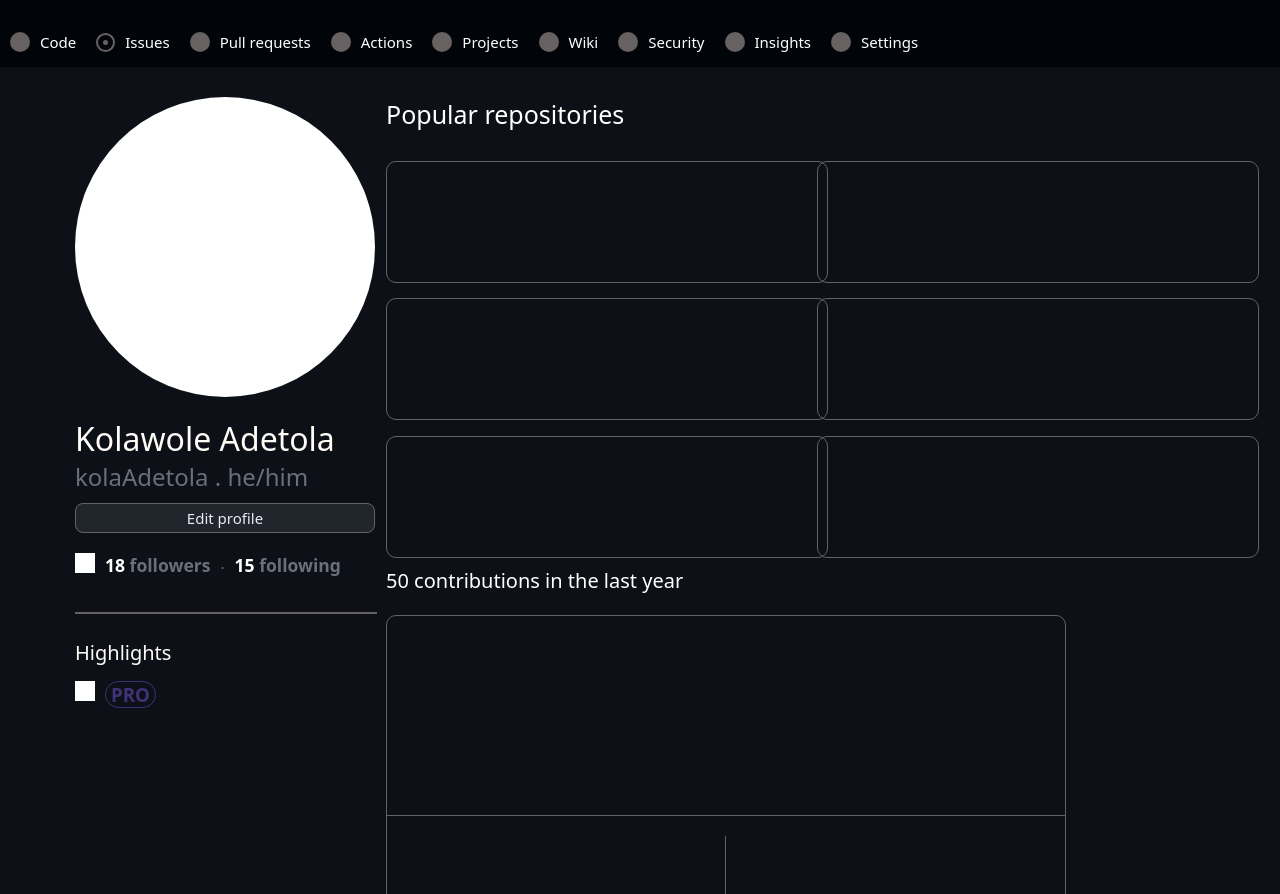
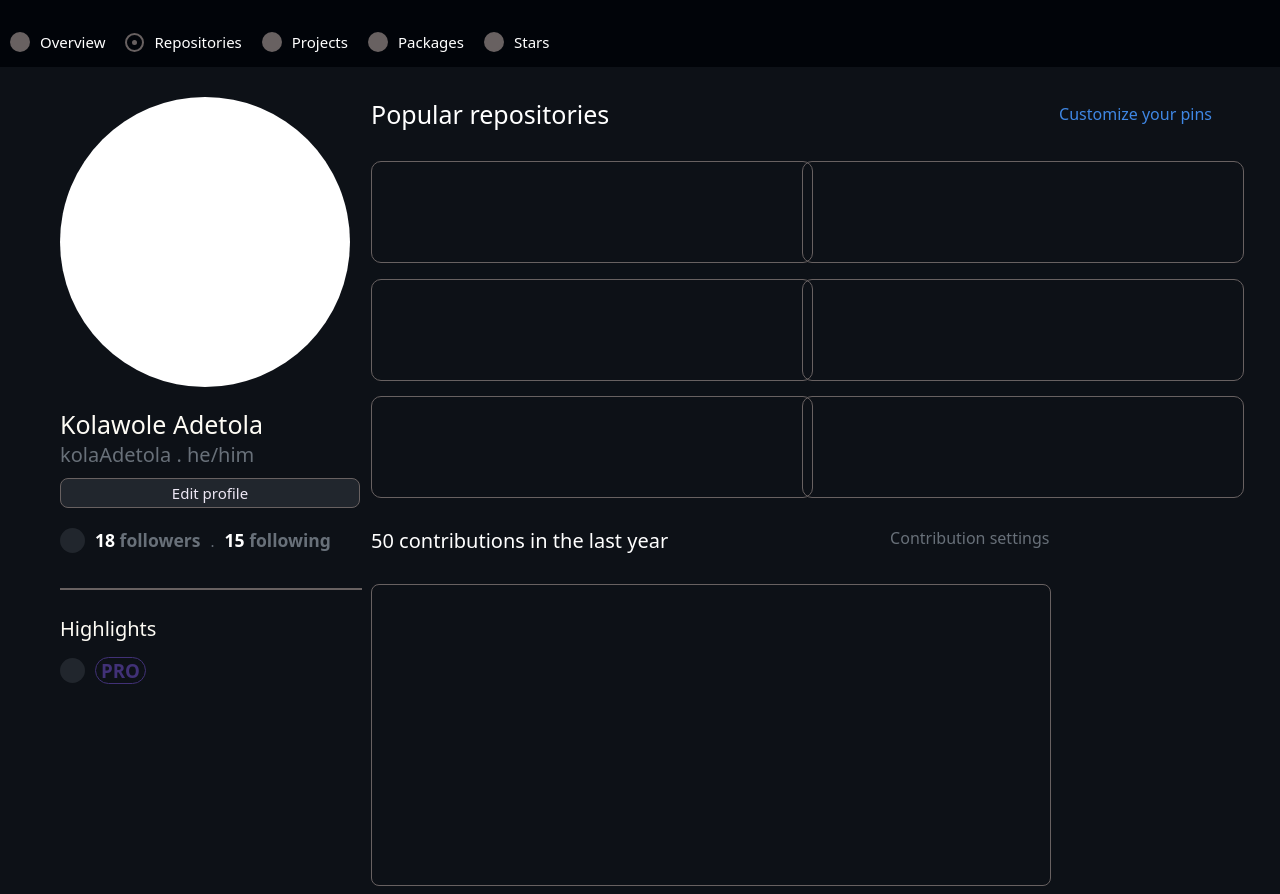
Before and after one commit to KolaAdetola/GITHUB-CLONE, a plain HTML site: page index.html in a window 1280 px wide. Shown: the part 58-952 px from the top of the page. Drawn offline with nearby package versions, Linux system fonts and the light colour scheme.

Commit message:
"Updated index.html and style.css files: removed and rearranged HTML elements, modified CSS styles and layouts, and adjusted font sizes and colors."

```diff
--- a/index.html
+++ b/index.html
@@ -61,56 +61,32 @@
     <div class="pages">
         <div class="code">
             <div class="nav-img"></div>
-            <li><a href="">
-                <h3>Code</h3>
+            <li><a href="#">
+                <h3>Overview</h3>
             </a></li>
         </div>
         <div class="nav-text">
             <div class="circle-nav">
                 <div class="dot-nav"></div>
             </div>
-            <li><a href=""><h3>Issues</h3></a></li>
+            <li><a href=""><h3>Repositories</h3></a></li>
         </div>
         <div class="code">
             <div class="nav-img"></div>
-            <li><a href="">
-                <h3>Pull requests</h3>
-            </a></li>
-        </div>
-        <div class="code">
-            <div class="nav-img"></div>
-            <li><a href="">
-                <h3>Actions</h3>
-            </a></li>
-        </div>
-        <div class="code">
-            <div class="nav-img"></div>
-            <li><a href="">
+            <li><a href="#">
                 <h3>Projects</h3>
             </a></li>
         </div>
         <div class="code">
             <div class="nav-img"></div>
-            <li><a href="">
-                <h3>Wiki</h3>
+            <li><a href="#">
+                <h3>Packages</h3>
             </a></li>
         </div>
         <div class="code">
             <div class="nav-img"></div>
-            <li><a href="">
-                <h3>Security</h3>
-            </a></li>
-        </div>
-        <div class="code">
-            <div class="nav-img"></div>
-            <li><a href="">
-                <h3>Insights</h3>
-            </a></li>
-        </div>
-        <div class="code">
-            <div class="nav-img"></div>
-            <li><a href="">
-                <h3>Settings</h3>
+            <li><a href="#">
+                <h3>Stars</h3>
             </a></li>
         </div>
     </div>
@@ -141,6 +117,7 @@
     <div class="pinned-repos">
         <div class="repos-text">
             <h1>Popular repositories</h1>
+            <h4>Customize your pins</h4>
         </div>
         <div class="repos">
             <div class="projects"></div>
@@ -150,18 +127,20 @@
             <div class="projects"></div>
             <div class="projects"></div>
         </div>
+        <div class="contri">
             <div class="cont-text">
                 <h1>50 contributions in the last year</h1>
+                <h4>Contribution settings </h4>
             </div>
             <div class="contribution">
-            <div class="commits">
+                <!-- <div class="commits">
 
                 </div>
                  <div class="act-over">
                     <div class="acti"></div>
                     <div class="line-commit"></div>
                     <div class="cross"></div>
-            </div>
+                </div> -->
             </div>
             <div class="cont-act">
                 <div class="repo-text">
@@ -169,11 +148,12 @@
                 </div>
                 <div class="cap">
                     <div class="june">
-                    <h3>June <span>2024</span></h3>
+                        <h3>June 24, <span>2024</span></h3>
                     </div>
                     <div class="tail"></div>
                 </div>
 
+            </div>
         </div>
     </div>
 </main>
--- a/style.css
+++ b/style.css
@@ -361,9 +361,10 @@ main{
     /* background-color: #fff; */
     /* height: 500px; */
     margin-top: 30px;
-    margin-left: 75px;
+    margin-left: 60px;
     display: grid;
     grid-template-columns: 27% 73%;
+    padding-bottom: 100px;
     /* margin-bottom: 20px; */
 }
 .profile-cont{
@@ -375,8 +376,8 @@ main{
     justify-content: start;
 }
 .profiles-pic{
-    width: 300px;
-    height: 300px;
+    width: 290px;
+    height: 290px;
     border-radius: 50%;
     background-color: #fff;
     margin-bottom: 20px;
@@ -387,16 +388,17 @@ main{
 }
 .writings h1{
     font-weight: 400;
+    font-size: 25px;
 }
-.writings h2 span{
+span{
     align-self: center;
     justify-content: center;
 }
 .writings h2{
     font-weight: 400;
     color: #687079;
+    font-size: 20px;
 }
-
 #edit-pro{
     margin-top: -5px;
     margin-bottom: 20px;
@@ -410,9 +412,10 @@ main{
     font-size: 15px;
 }
 .follow-image{
-    width: 20px;
-    height: 20px;
-    background-color: #fff;
+    width: 25px;
+    height: 25px;
+    border-radius: 50%;
+    background-color: #21262d;
 }
 .followers{
     display: flex;
@@ -421,9 +424,11 @@ main{
     gap: 10px;
     margin-bottom: 35px;
     font-size: 15px;
+    font-weight: 200;
 }
 .followers h3 b{
     color: #fff;
+    /* font-size: 15px; */
 }
 .pin{
     width: 300px;
@@ -438,6 +443,7 @@ main{
 .badge{
     display: flex;
     flex-direction: row;
+    align-items: center;
     color: #413177;
     gap: 10px;
 }
@@ -445,9 +451,11 @@ main{
     margin-bottom: 15px;
 }
 .star-img{
-    width: 20px;
-    height: 20px;
-    background-color: #fff;
+    width: 25px;
+    height: 25px;
+    border-radius: 50%;
+    background-color: #21262d;
+    /* background-color: #fff; */
 }
 .pro{
     border: 1px solid #413177;
@@ -457,18 +465,25 @@ main{
     padding-left: 5px;
     padding-right: 5px;
 }
-/* .repos-text{
-    color:#fff;
-    font-size:50px;
-    font-weight:600;
-} */
+.repos-text{
+    display: flex;
+    justify-content: space-between;
+    align-items: center;
+}
 .repos-text h1{
     color:#fff;
     font-size:25px;
     font-weight:200;
 }
+.repos-text h4{
+    color: #3F87E4;
+    font-weight: 200;
+}
 .pinned-repos{
-    padding-bottom:100px;
+    display: flex;
+    flex-direction: column;
+    justify-content: start;
+    /* padding-bottom:100px; */
 }
 .repos{
     display:grid;
@@ -477,38 +492,53 @@ main{
     row-gap:10px;
     column-gap: 10px;
     margin-top:30px;
+    padding-bottom: 40px;
 
 }
 .projects{
     border: 1px solid rgb(104, 97, 97);
     border-radius:10px;
     width: 440px;
-    height:120px;
+    height:100px;
     /* padding: 10px; */
 }
+.cont-text {
+    display: flex;
+    justify-content: space-between;
+    padding-bottom: 30px;
+    /* background-color: #fff; */
+}
+.contri{
+    width: 53vw;
+    /* background-color: #fff; */
+}
 .cont-text h1{
-    position:absolute;
-    top:625px;
+    /* position:absolute; */
+    /* top:580px; */
+
     color:white;
     font-size:20px;
     font-weight: 200;
     /* margin-top:90px; */
 }
+.cont-text h4{
+    color: #687079;
+    font-weight: 500;
+}
+
 .contribution{
-    margin-top:68px;
+    /* margin-top:68px; */
     /* background-color:pink; */
     width:53vw;
-    height:500px;
-    display: grid;
-    grid-template-rows: 40% 60%;
-    grid-template-columns: 100%;
+    height:300px;
+    display: grid;;
     /* grid-row: 50% 50%; */
     border:1px solid rgb(104, 97, 97);
-    border-radius:10px;
+    border-radius:8px;
 
 }
 .commits{
-    /* background-color: #fff; */
+    background-color: #fff;
     border-bottom: 1px solid rgb(104, 97, 97);
     display:grid;
     grid-template-columns: 1% 1% 1%;
@@ -535,6 +565,7 @@ main{
     /* background-color: pink; */
 }
 .cont-act{
+
     height: 500px;
 }
 .repo-text h2{
@@ -563,7 +594,7 @@ main{
     color:#687079;
 }
 .tail{
-    width: 70%;
+    width: 82%;
     height: 1px;
     background-color: rgb(104, 97, 97);
     margin-left: 20px;
@@ -577,5 +608,5 @@ footer{
     list-style: none;
     gap: 15px;
     color: #687079;
-    padding-bottom: 100px;
+    padding-bottom: 50px;
 }
```
Lines whose indentation alone changed are shown as unchanged.
